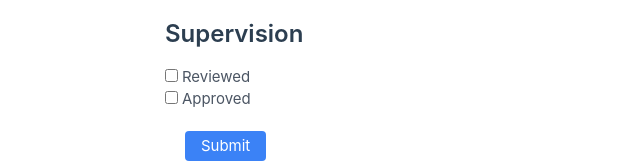
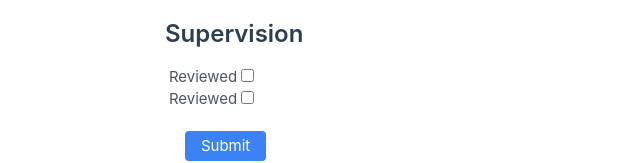
Before and after one commit to oxavibes/vue-3-forms-best-practices-with-ts, a Vue app: page / in a window 1280 px wide. Shown: the part 484-647 px from the top of the page, without its empty margins (164-804 px from the left). Built offline with nearby package versions, Linux system fonts and the light colour scheme.

Commit message:
feat: add form checkbox

```diff
--- a/src/components/TasksForm.vue
+++ b/src/components/TasksForm.vue
@@ -5,6 +5,7 @@ import AppInput from "@/components/form/AppInput.vue";
 import type Task from "@/types/Task";
 import TaskStatus from "@/types/TaskStatus";
 import AppSelect from "./form/AppSelect.vue";
+import AppCheckbox from "./form/AppCheckbox.vue";
 
 const props = defineProps<{
   task: Task;
@@ -65,21 +66,17 @@ const form = reactive(props.task);
 
     <h3>Supervision</h3>
     <div>
-      <input
-        type="checkbox"
-        v-model="form.supervision.reviewed"
-        class="field"
+      <AppCheckbox
+        label="Reviewed"
+        v-model:supervision="form.supervision.reviewed"
       />
-      <label>Reviewed</label>
     </div>
 
     <div>
-      <input
-        type="checkbox"
-        v-model="form.supervision.approved"
-        class="field"
+      <AppCheckbox
+        label="Reviewed"
+        v-model:supervision="form.supervision.approved"
       />
-      <label>Approved</label>
     </div>
 
     <button class="btn btn-primary" type="submit">Submit</button>
--- /dev/null
+++ b/src/components/form/AppCheckbox.vue
@@ -0,0 +1,29 @@
+<script setup lang="ts">
+withDefaults(
+  defineProps<{
+    label?: string;
+    supervision?: boolean;
+  }>(),
+  {
+    label: "",
+    supervision: false,
+  }
+);
+
+defineEmits(["update:supervision"]);
+</script>
+
+<template>
+  <label v-if="label">{{ label }}</label>
+  <input
+    v-bind="$attrs"
+    type="checkbox"
+    :checked="supervision"
+    @change="
+      $emit('update:supervision', ($event.target as HTMLInputElement).checked)
+    "
+    class="field"
+  />
+</template>
+
+<style scoped></style>
```
